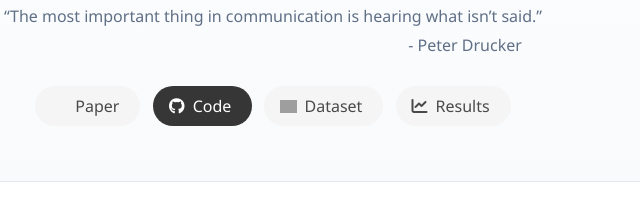
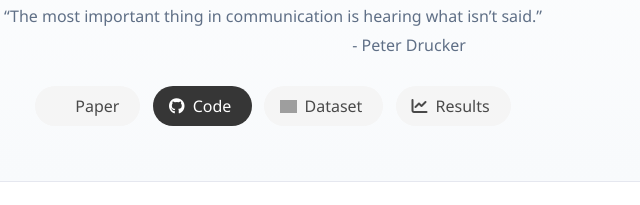
Before and after one commit to LiQiiiii/Video-Metaphorical-Understanding, a plain HTML site: page index.html in a window 1280 px wide. Shown: the part 408-613 px from the top of the page, 367-1007 px from the left. Drawn offline with nearby package versions, Linux system fonts and the light colour scheme; grey boxes are pictures that could not be loaded; some icons are missing; a web font is replaced by a local one.

Commit message:
Update index.html

```diff
--- a/index.html
+++ b/index.html
@@ -360,7 +360,7 @@
 
 <div class="is-size-6 publication-note" style="text-align:center;">
   “The most important thing in communication is hearing what isn’t said.”<br>
-  <span style="display:block; margin-top:0.3em; position:relative; left:12em;">- Peter Drucker</span>
+  <span style="display:block; margin-top:0.3em; position:relative; left:8.5em;">- Peter Drucker</span>
 </div>
 
 <div class="publication-links">
```
